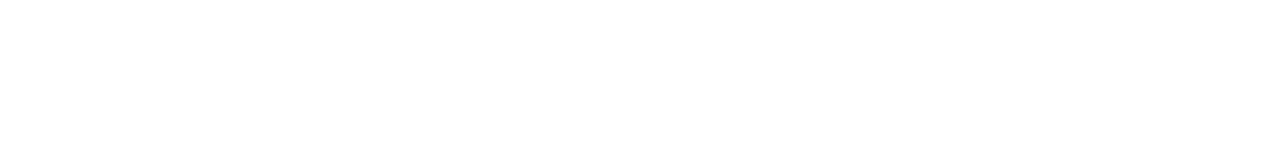
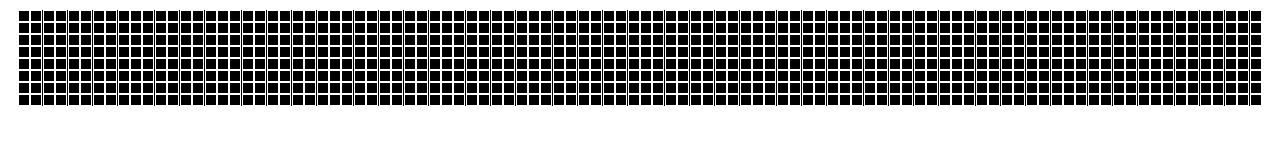
Before and after one commit to acciojob/Color-board-ShejulShubham, a website: page main.html in a window 1280 px wide. Drawn offline with Linux system fonts and the light colour scheme.

Commit message:
created a submission

```diff
--- a/main.html
+++ b/main.html
@@ -7,6 +7,9 @@
 </head>
 
 <body>
+	<div class="container">
+
+	</div>
 	<!-- the entire body must be written by student -->
     <script type="text/javascript" src="./script.js">
 </script>
--- a/script.js
+++ b/script.js
@@ -1 +1,168 @@
-//your JS code here. If required.
+  const colorNames = [
+        "AliceBlue",
+        "AntiqueWhite",
+        "Aqua",
+        "Aquamarine",
+        "Azure",
+        "Beige",
+        "Bisque",
+        "Black",
+        "BlanchedAlmond",
+        "Blue",
+        "BlueViolet",
+        "Brown",
+        "BurlyWood",
+        "CadetBlue",
+        "Chartreuse",
+        "Chocolate",
+        "Coral",
+        "CornflowerBlue",
+        "Cornsilk",
+        "Crimson",
+        "Cyan",
+        "DarkBlue",
+        "DarkCyan",
+        "DarkGoldenRod",
+        "DarkGray",
+        "DarkGreen",
+        "DarkKhaki",
+        "DarkMagenta",
+        "DarkOliveGreen",
+        "DarkOrange",
+        "DarkOrchid",
+        "DarkRed",
+        "DarkSalmon",
+        "DarkSeaGreen",
+        "DarkSlateBlue",
+        "DarkSlateGray",
+        "DarkTurquoise",
+        "DarkViolet",
+        "DeepPink",
+        "DeepSkyBlue",
+        "DimGray",
+        "DodgerBlue",
+        "FireBrick",
+        "FloralWhite",
+        "ForestGreen",
+        "Fuchsia",
+        "Gainsboro",
+        "GhostWhite",
+        "Gold",
+        "GoldenRod",
+        "Gray",
+        "Green",
+        "GreenYellow",
+        "HoneyDew",
+        "HotPink",
+        "IndianRed",
+        "Indigo",
+        "Ivory",
+        "Khaki",
+        "Lavender",
+        "LavenderBlush",
+        "LawnGreen",
+        "LemonChiffon",
+        "LightBlue",
+        "LightCoral",
+        "LightCyan",
+        "LightGoldenRodYellow",
+        "LightGray",
+        "LightGreen",
+        "LightPink",
+        "LightSalmon",
+        "LightSeaGreen",
+        "LightSkyBlue",
+        "LightSlateGray",
+        "LightSteelBlue",
+        "LightYellow",
+        "Lime",
+        "LimeGreen",
+        "Linen",
+        "Magenta",
+        "Maroon",
+        "MediumAquaMarine",
+        "MediumBlue",
+        "MediumOrchid",
+        "MediumPurple",
+        "MediumSeaGreen",
+        "MediumSlateBlue",
+        "MediumSpringGreen",
+        "MediumTurquoise",
+        "MediumVioletRed",
+        "MidnightBlue",
+        "MintCream",
+        "MistyRose",
+        "Moccasin",
+        "NavajoWhite",
+        "Navy",
+        "OldLace",
+        "Olive",
+        "OliveDrab",
+        "Orange",
+        "OrangeRed",
+        "Orchid",
+        "PaleGoldenRod",
+        "PaleGreen",
+        "PaleTurquoise",
+        "PaleVioletRed",
+        "PapayaWhip",
+        "PeachPuff",
+        "Peru",
+        "Pink",
+        "Plum",
+        "PowderBlue",
+        "Purple",
+        "RebeccaPurple",
+        "Red",
+        "RosyBrown",
+        "RoyalBlue",
+        "SaddleBrown",
+        "Salmon",
+        "SandyBrown",
+        "SeaGreen",
+        "SeaShell",
+        "Sienna",
+        "Silver",
+        "SkyBlue",
+        "SlateBlue",
+        "SlateGray",
+        "Snow",
+        "SpringGreen",
+        "SteelBlue",
+        "Tan",
+        "Teal",
+        "Thistle",
+        "Tomato",
+        "Turquoise",
+        "Violet",
+        "Wheat",
+        "White",
+        "WhiteSmoke",
+        "Yellow",
+        "YellowGreen",
+      ];
+      const container = document.querySelector(".container");
+      const fragment = document.createDocumentFragment();
+
+      for (let i = 0; i < 800; i++) {
+        const div = document.createElement("div");
+        div.classList.add("square");
+
+        div.addEventListener("mouseover", () => {
+          let max = colorNames.length - 1;
+
+          let random = Math.floor(Math.random() * max);
+
+          div.style.backgroundColor = colorNames[random];
+        });
+
+        div.addEventListener("mouseout", () => {
+          setTimeout(() => {
+            div.style.backgroundColor = "transparent";
+          }, 1000);
+        });
+
+        fragment.appendChild(div);
+      }
+
+      container.appendChild(fragment);
--- a/styles.css
+++ b/styles.css
@@ -1 +1,15 @@
-/*  your css code here. If applicable */
+      .container {
+        height: 100%;
+        display: grid;
+        grid-template-columns: repeat(100, 1fr);
+        grid-template-rows: repeat(8, 1fr);
+        /* gap: 5px; */
+        margin: 10px;
+        background-color: black;
+      }
+
+      .square {
+        height: 10px;
+        width: 10px;
+        border: 1px solid white;
+      }
```
